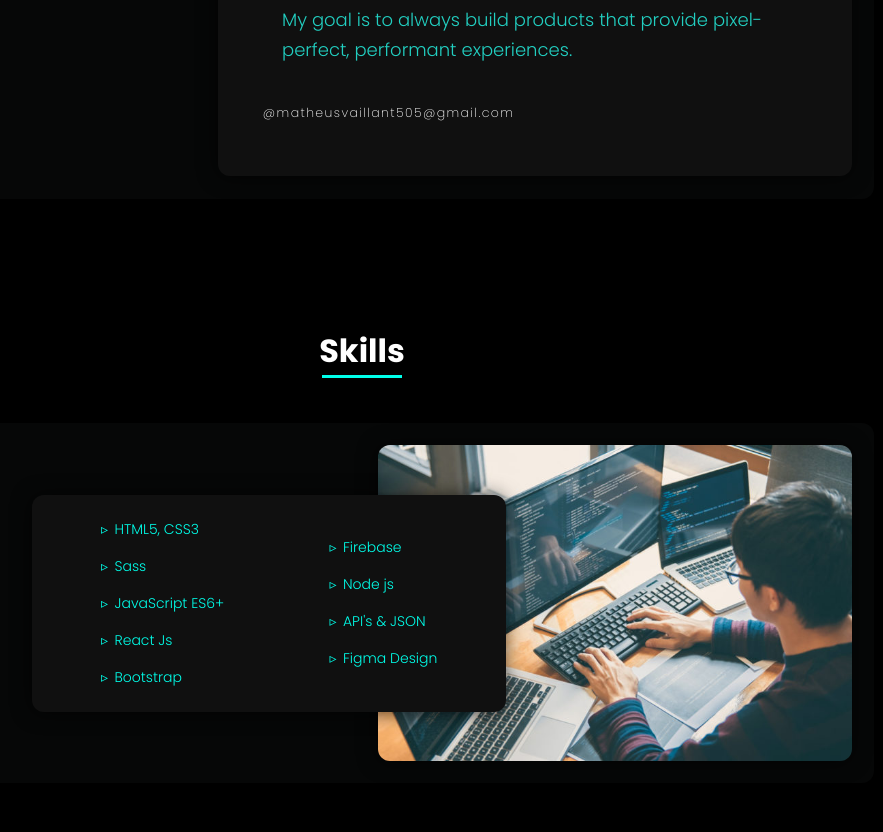
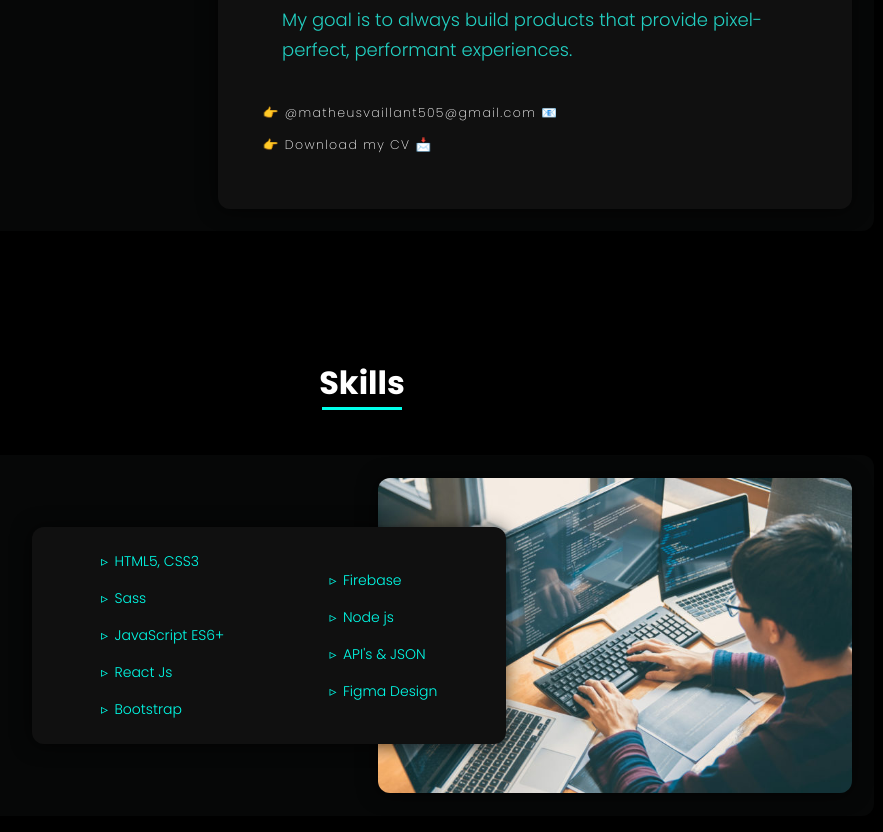
Before and after one commit to mathvaillant/mattvaillantportfolio, a plain HTML site: page index.html in a window 1280 px wide. Shown: the part 1224-2056 px from the top of the page, without its empty margins (278-1161 px from the left). Drawn offline with nearby package versions, Linux system fonts and the light colour scheme.

Commit message:
download cv

```diff
--- a/index.html
+++ b/index.html
@@ -76,7 +76,13 @@
             <br>
             <br>
             <a class="about__mail"
-              href="mailto:matheusvaillant505@gmail.com"><small>@matheusvaillant505@gmail.com</small></a>
+              href="mailto:matheusvaillant505@gmail.com"><small>👉 @matheusvaillant505@gmail.com 📧</small>
+            </a>
+            <br>
+            <a class="about__mail"
+              href="./resume - cv.pdf" download><small>👉 Download my CV
+                📩 </small>
+            </a>
           </p>
         </div>
       </div>
```
Also changed, not shown: 1 other file.
